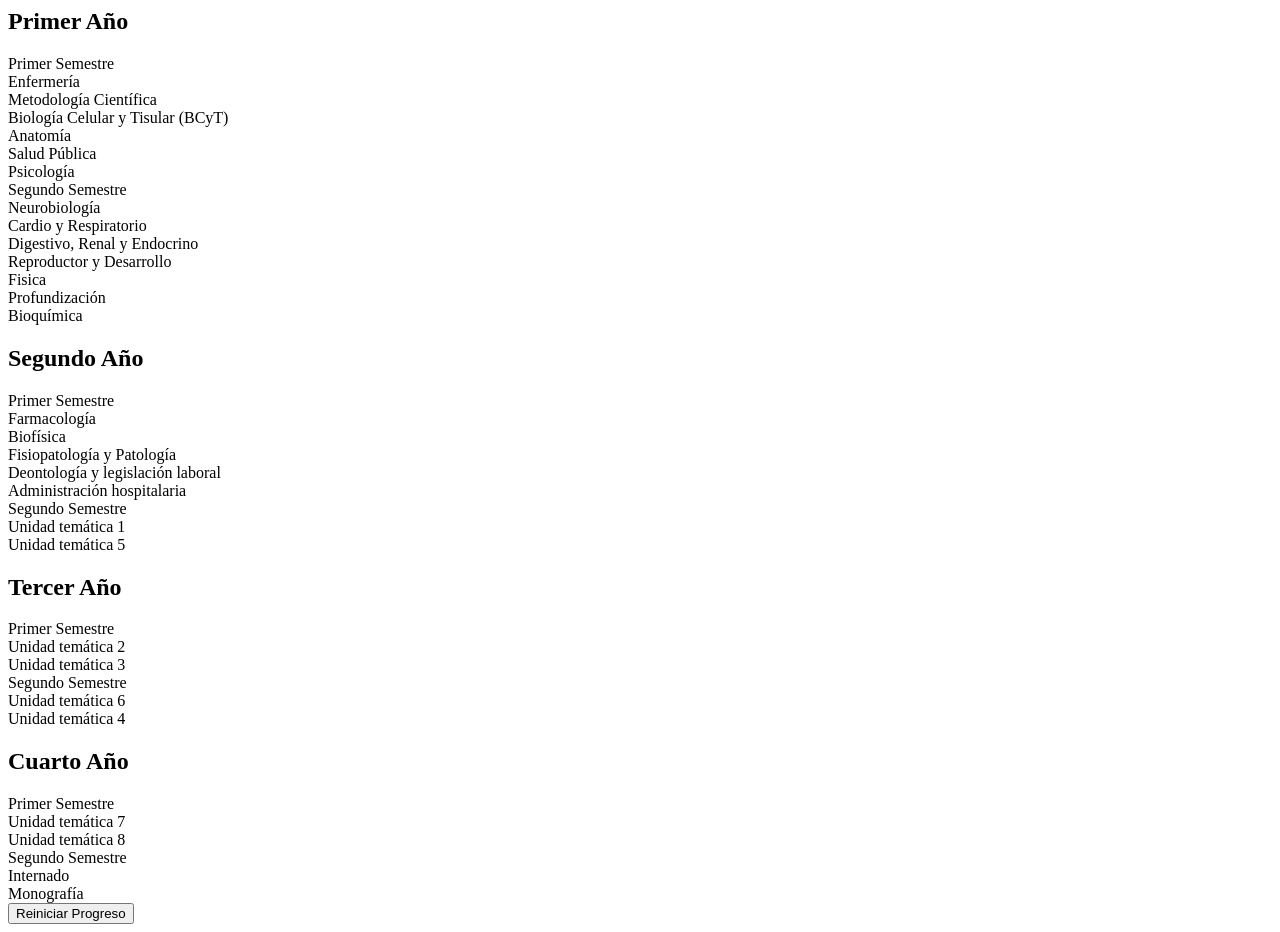
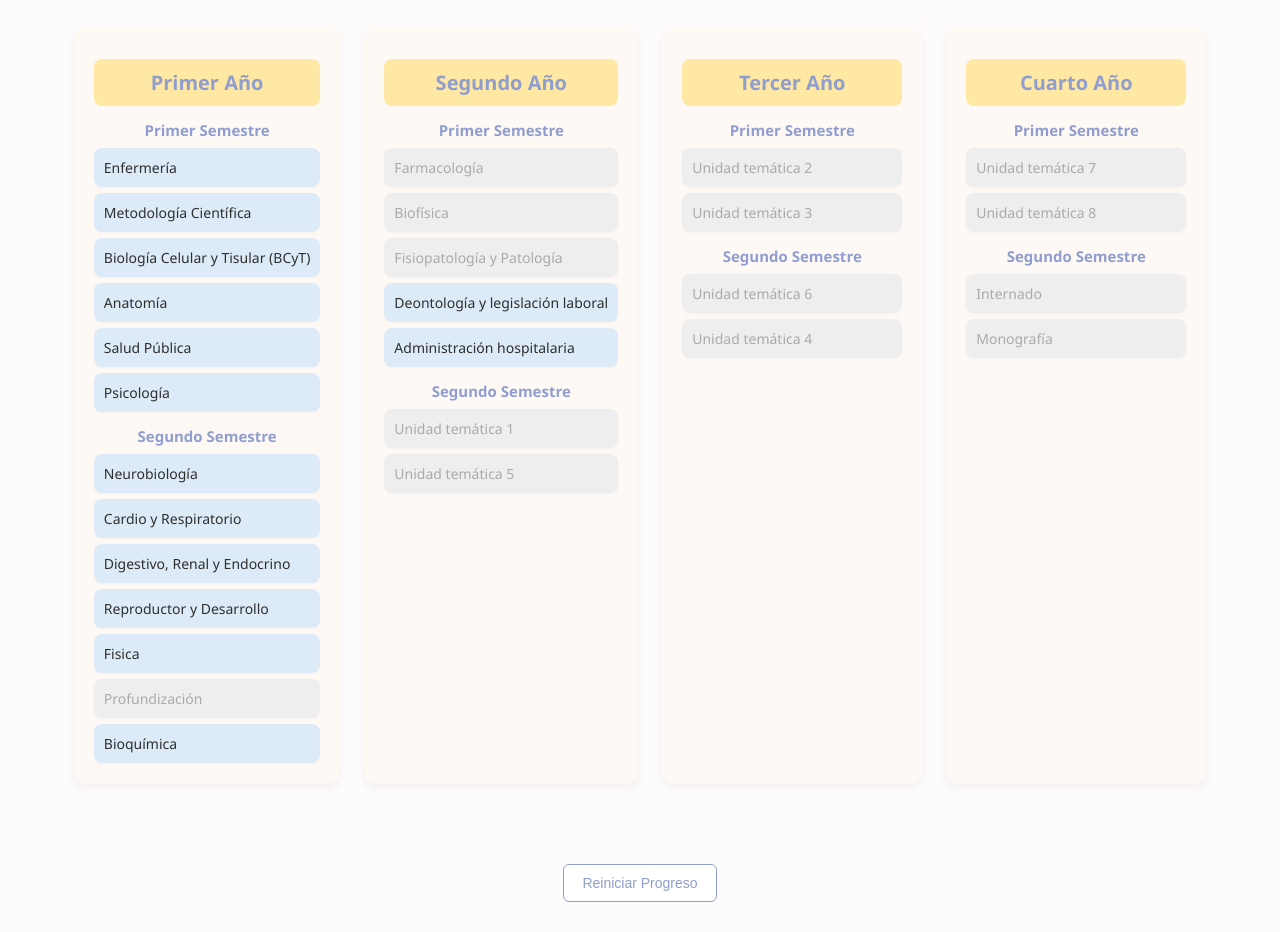
Before and after one commit to FlorenciaCasco/Neumocardiologia, a plain HTML site: page index.html in a window 1280 px wide. Shown: the part 109-1041 px from the top of the page. After the commit the page ends 1011 px from the top, so only its background shows below. Drawn offline with Linux system fonts and the light colour scheme.

Commit message:
Update style.css

```diff
--- a/style.css
+++ b/style.css
@@ -1 +1,110 @@
-(El contenido de style.css tal como lo mandaste será pegado aquí luego para no cortar el bloque Python)
+/* === BASE === */
+html, body {
+  height: 100%;
+  margin: 0;
+  padding: 0;
+  font-family: 'Segoe UI', sans-serif;
+  background-color: #FDFBFC; /* fondo general - neutro pastel */
+  color: #444;
+}
+
+/* === TÍTULO PRINCIPAL === */
+.titulo-malla {
+  text-align: center;
+  font-size: 28px;
+  font-weight: bold;
+  margin: 30px 0 20px 0;
+  color: #8F9ECE; /* azul suave (de la paleta: Seastone) */
+}
+
+/* === CONTENEDOR GENERAL === */
+.malla {
+  display: flex;
+  flex-wrap: wrap;
+  justify-content: center;
+  gap: 24px;
+  padding: 10px 20px 50px;
+}
+
+/* === COLUMNA DE AÑO === */
+.año {
+  background-color: #FFF9F6; /* fondo suave tipo lino */
+  border-radius: 12px;
+  box-shadow: 0 4px 10px rgba(0, 0, 0, 0.05);
+  padding: 15px 20px;
+  min-width: 220px;
+  max-width: 280px;
+}
+
+/* === CABECERA DE AÑO === */
+.año h2 {
+  background-color: #FFE8A3; /* amarillo manteca suave */
+  padding: 10px;
+  border-radius: 8px;
+  font-size: 20px;
+  margin-bottom: 12px;
+  text-align: center;
+  color: #8F9ECE; /* azul armonioso */
+}
+
+/* === TÍTULO SEMESTRE === */
+.titulo-semestre {
+  margin: 14px 0 8px;
+  font-weight: bold;
+  font-size: 15px;
+  color: #8F9ECE; /* azul pastel */
+  text-align: center;
+}
+
+/* === MATERIA === */
+.materia {
+  background-color: #DCEBF7; /* celeste claro – Ocean Air */
+  color: #2f2f2f;
+  border-radius: 8px;
+  padding: 10px;
+  margin: 6px 0;
+  cursor: pointer;
+  transition: 0.2s ease;
+  font-size: 14px;
+  box-shadow: 0 1px 3px rgba(0,0,0,0.03);
+}
+
+/* === MATERIA HOVER === */
+.materia:hover {
+  background-color: #A7BDD8; /* azul más saturado – Seastone */
+  color: #fff;
+}
+
+/* === MATERIA COMPLETADA === */
+.materia.completed {
+  background-color: #D7EDD6; /* verde claro – Sage */
+  text-decoration: line-through;
+  color: #2d5c3b;
+}
+
+/* === MATERIA BLOQUEADA === */
+.materia.locked {
+  background-color: #eeeeee;
+  color: #aaa;
+  cursor: not-allowed;
+  text-decoration: none;
+}
+
+/* === BOTÓN DE REINICIO === */
+button {
+  margin: 30px auto;
+  display: block;
+  padding: 10px 18px;
+  font-size: 14px;
+  border: 1px solid #8F9ECE;
+  background-color: #fff;
+  color: #8F9ECE;
+  cursor: pointer;
+  border-radius: 6px;
+  transition: 0.2s;
+}
+
+button:hover {
+  background-color: #DCEBF7;
+  color: #333;
+}
```
